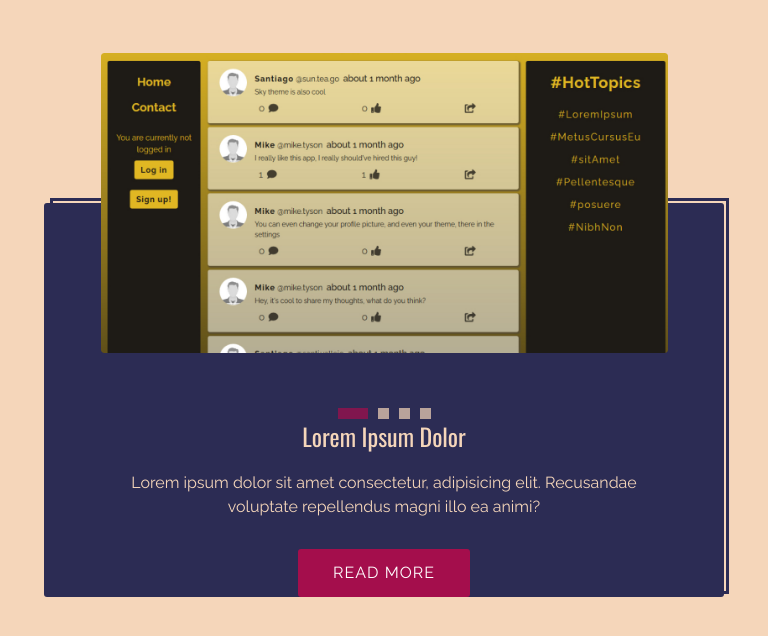
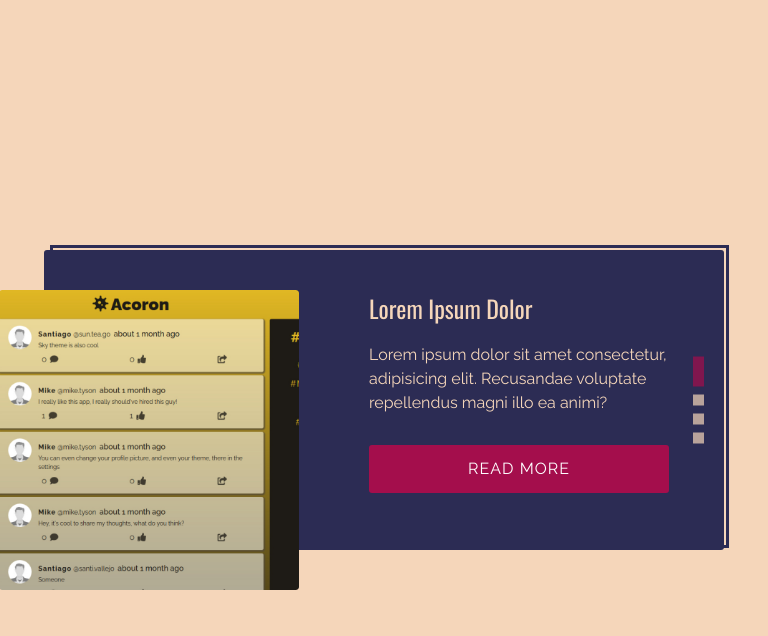
Before and after one commit to sunteago/responsive-card, a plain HTML site: page dist/index.html in a window 768 px wide. Drawn offline with nearby package versions, Linux system fonts and the light colour scheme.

Commit message:
update media queries

```diff
--- a/src/style.scss
+++ b/src/style.scss
@@ -18,14 +18,15 @@ body {
 .blog-slider {
   width: 95%;
   position: relative;
-  max-width: 600px;
   margin: auto;
   background: var(--dark);
   padding: 0 25px;
   border-radius: var(--radius);
   transition: all 0.3s;
+  max-width: 680px;
+
   &::after {
-    content: '';
+    content: "";
     position: absolute;
     top: -5px;
     left: 6px;
@@ -35,20 +36,14 @@ body {
     border: 3px solid var(--dark);
     z-index: -1;
   }
-  @media screen and (max-width: 992px) {
-    max-width: 680px;
-  }
-
-  @media screen and (max-width: 768px) {
-    height: auto;
-  }
 
   &__item {
     display: flex;
     align-items: center;
+    flex-direction: column;
 
-    @media screen and (max-width: 768px) {
-      flex-direction: column;
+    @media screen and (min-width: 768px) {
+      flex-direction: row;
     }
 
     &.swiper-slide-active {
@@ -74,11 +69,11 @@ body {
   }
 
   &__img {
-    width: 300px;
+    width: 95%;
+    transform: translateY(-20%);
     flex-shrink: 0;
     height: 300px;
     border-radius: var(--radius);
-    transform: translate(-70px, 40px);
     overflow: hidden;
 
     &:after {
@@ -101,29 +96,29 @@ body {
       border-radius: var(--radius);
       transition: all 0.3s;
     }
-    @media screen and (max-width: 768px) {
-      transform: translateY(-50%);
+    @media screen and (min-width: 576px) {
       width: 90%;
     }
-    @media screen and (max-width: 576px) {
-      width: 95%;
+    @media screen and(min-width: 768px) {
+      transform: translate(-70px, 40px);
+      width: 300px;
     }
   }
 
   &__content {
+    margin-top: -12px;
+    text-align: center;
+    margin-left: 0;
+    padding: 0;
+
+    @media screen and (min-width: 576px) {
+      padding: 0 30px;
+    }
+    @media screen and (min-width: 768px) {
       margin-left: -30px;
       padding-right: 25px;
-    @media screen and (max-width: 992px) {
-    }
-    @media screen and (max-width: 768px) {
-      margin-top: -80px;
-      text-align: center;
       padding: 0 30px;
-      margin-left: 0;
-    }
-
-    @media screen and (max-width: 576px) {
-      padding: 0;
+      text-align: left;
     }
     > * {
       opacity: 0;
@@ -146,7 +141,7 @@ body {
   }
 
   &__button {
-    display: inline-flex;
+    display: flex;
     background: var(--accent);
     padding: 15px 35px;
     border-radius: var(--radius);
@@ -156,9 +151,10 @@ body {
     justify-content: center;
     text-align: center;
     letter-spacing: 1px;
+    width: 100%;
 
-    @media screen and (max-width: 576px) {
-      width: 100%;
+    @media screen and (min-width: 576px) {
+      width: unset;
     }
   }
   .swiper-container-horizontal > .swiper-pagination-bullets,
@@ -170,28 +166,28 @@ body {
   }
   &__pagination {
     position: absolute;
+    transform: translateX(-50%);
     z-index: 21;
+    left: 50% !important;
+    top: 260px;
+    width: 100% !important;
+    display: inline-flex;
+    justify-content: center;
+
+    @media screen and (min-width: 768px) {
+      display: block;
+      transform: translateY(-50%);
       right: 20px;
       width: 11px !important;
-    text-align: center;
       left: auto !important;
       top: 50%;
       bottom: auto !important;
-    transform: translateY(-50%);
+    }
 
-    @media screen and (max-width: 768px) {
-      transform: translateX(-50%);
-      left: 50% !important;
-      top: 205px;
-      width: 100% !important;
-      display: flex;
-      justify-content: center;
-      align-items: center;
-    }
     &.swiper-pagination-bullets .swiper-pagination-bullet {
+      margin: 0 5px;
+      @media screen and (min-width: 768px) {
         margin: 8px 0;
-      @media screen and (max-width: 768px) {
-        margin: 0 5px;
       }
     }
 
@@ -205,11 +201,12 @@ body {
       opacity: 0.7;
       &-active {
         background: var(--accent);
-        height: 30px;
-
-        @media screen and (max-width: 768px) {
         height: 11px;
         width: 30px;
+
+        @media screen and (min-width: 768px) {
+          width: 11px;
+          height: 30px;
         }
       }
     }
```
Also changed, not shown: dist/style.css, 1 other file. Lines whose indentation alone changed are shown as unchanged.
